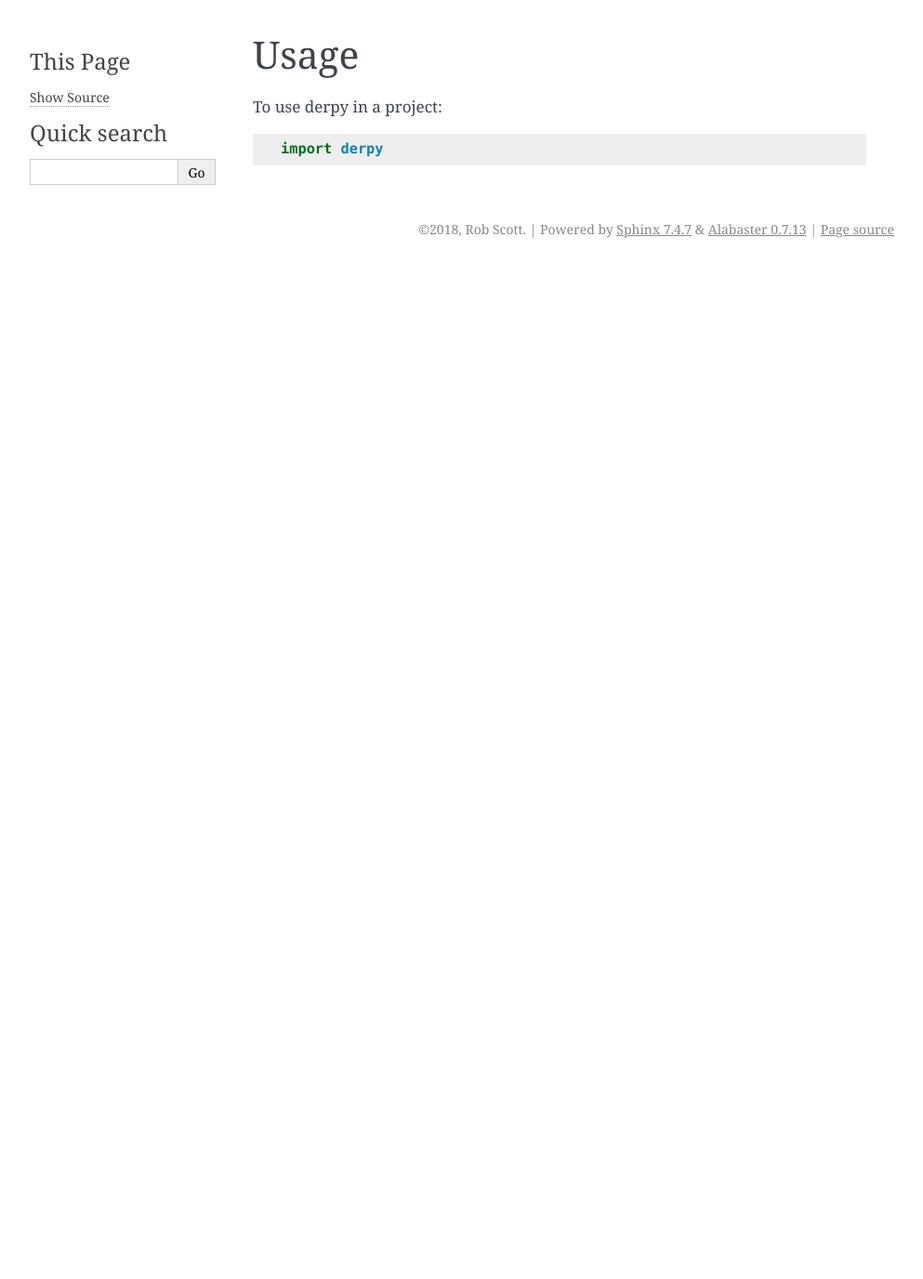
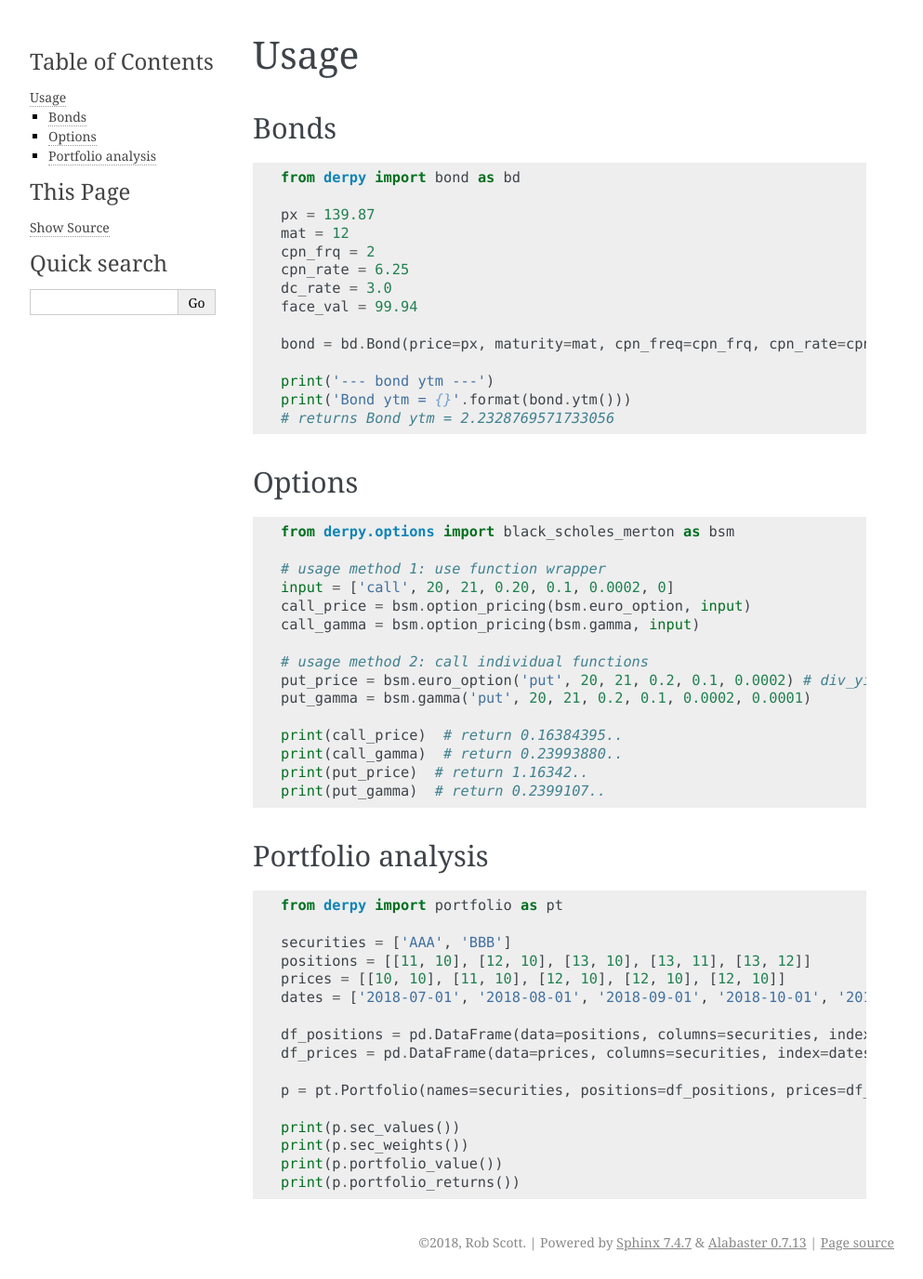
Before and after one commit to rjdscott/derpy, a Sphinx documentation site: the page built from docs/usage.rst, in a window 1280 px wide. Shown: the whole page at 93% size, without its empty margins (148-1141 px from the left). Built offline with Sphinx 7.4.7, drawn with Linux system fonts in a browser that asks for light colours; pages that are not in the unit, such as notebooks, are missing from menus; before the commit the page ends 900 px from its top, so only the background shows below that.

```diff
--- a/docs/usage.rst
+++ b/docs/usage.rst
@@ -2,6 +2,66 @@
 Usage
 =====
 
-To use derpy in a project::
 
-    import derpy
+Bonds
+========
+
+.. code-block:: python
+
+        from derpy import bond as bd
+
+        px = 139.87
+        mat = 12
+        cpn_frq = 2
+        cpn_rate = 6.25
+        dc_rate = 3.0
+        face_val = 99.94
+
+        bond = bd.Bond(price=px, maturity=mat, cpn_freq=cpn_frq, cpn_rate=cpn_rate, face_value=face_val)
+
+        print('--- bond ytm ---')
+        print('Bond ytm = {}'.format(bond.ytm()))
+        # returns Bond ytm = 2.2328769571733056
+
+Options
+============
+
+.. code-block:: python
+
+        from derpy.options import black_scholes_merton as bsm
+
+        # usage method 1: use function wrapper
+        input = ['call', 20, 21, 0.20, 0.1, 0.0002, 0]
+        call_price = bsm.option_pricing(bsm.euro_option, input)
+        call_gamma = bsm.option_pricing(bsm.gamma, input)
+
+        # usage method 2: call individual functions
+        put_price = bsm.euro_option('put', 20, 21, 0.2, 0.1, 0.0002) # div_yield is optional
+        put_gamma = bsm.gamma('put', 20, 21, 0.2, 0.1, 0.0002, 0.0001)
+
+        print(call_price)  # return 0.16384395..
+        print(call_gamma)  # return 0.23993880..
+        print(put_price)  # return 1.16342..
+        print(put_gamma)  # return 0.2399107..
+
+Portfolio analysis
+=====================
+
+.. code-block:: python
+
+        from derpy import portfolio as pt
+
+        securities = ['AAA', 'BBB']
+        positions = [[11, 10], [12, 10], [13, 10], [13, 11], [13, 12]]
+        prices = [[10, 10], [11, 10], [12, 10], [12, 10], [12, 10]]
+        dates = ['2018-07-01', '2018-08-01', '2018-09-01', '2018-10-01', '2018-11-01']
+
+        df_positions = pd.DataFrame(data=positions, columns=securities, index=dates)
+        df_prices = pd.DataFrame(data=prices, columns=securities, index=dates)
+
+        p = pt.Portfolio(names=securities, positions=df_positions, prices=df_prices)
+
+        print(p.sec_values())
+        print(p.sec_weights())
+        print(p.portfolio_value())
+        print(p.portfolio_returns())
```
Also changed, not shown: README.rst (+13 -4 lines), 2 other files.
